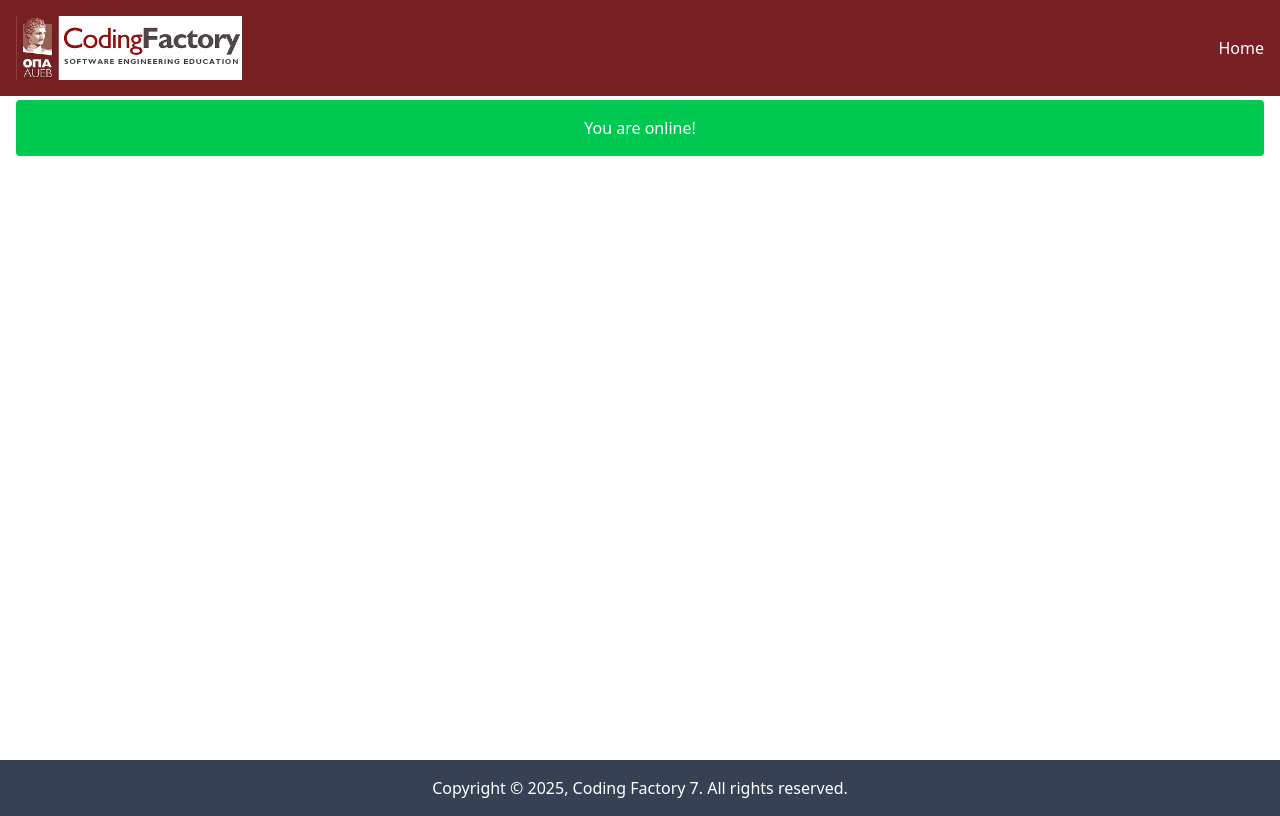
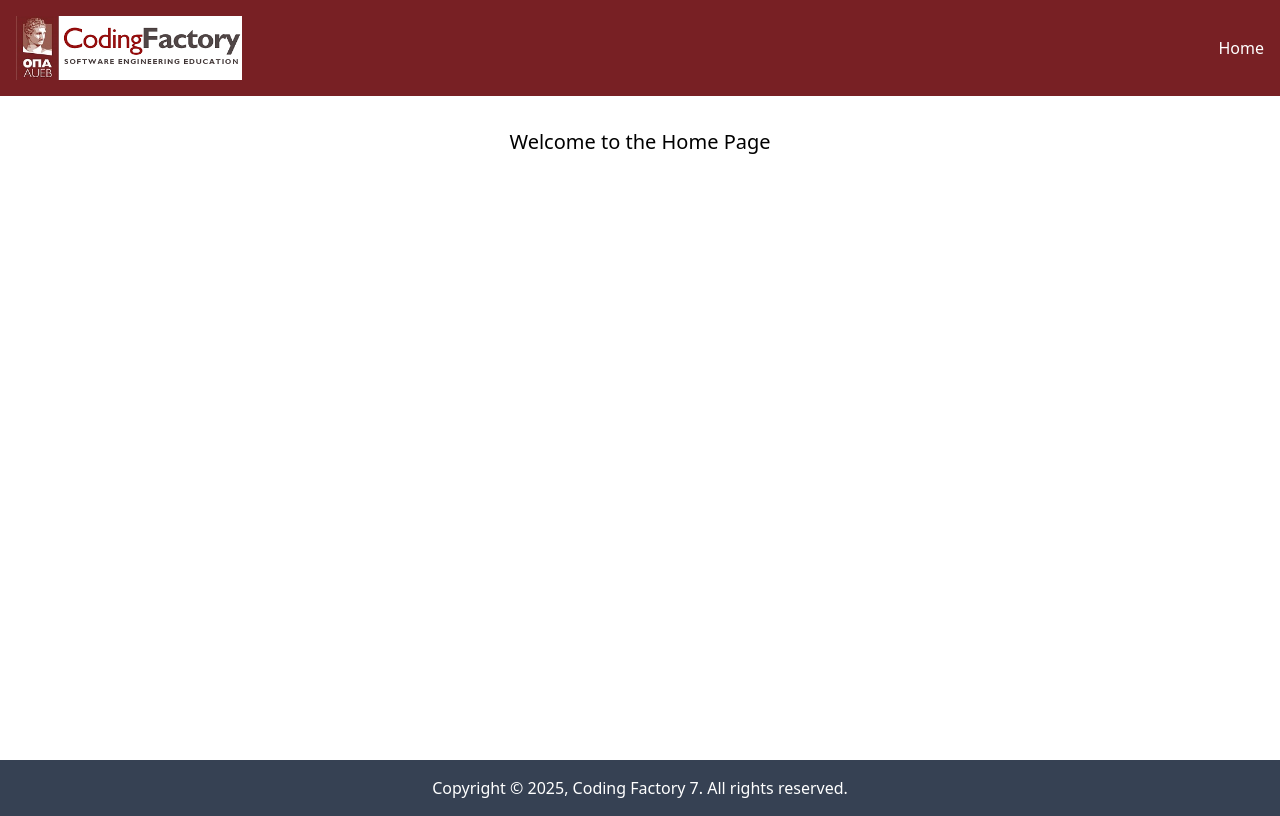
Before and after one commit to serendipity019/cf7-components-intro, a React (Vite) app: page / in a window 1280 px wide. Built offline with nearby package versions, Linux system fonts and the light colour scheme.

Commit message:
feat: we make React BrowserRouter

```diff
--- a/package.json
+++ b/package.json
@@ -14,6 +14,7 @@
     "lucide-react": "^0.511.0",
     "react": "^19.1.0",
     "react-dom": "^19.1.0",
+    "react-router": "^7.6.2",
     "tailwindcss": "^4.1.7"
   },
   "devDependencies": {
--- a/src/App.tsx
+++ b/src/App.tsx
@@ -4,13 +4,17 @@
 // import ArrowFunctionalComponentWithProps from "./components/ArrowFunctionalComponentWithProps.tsx"
 // import ArrowFunctionalComponentWithPropsType from "./components/ArrowFunctionalComponentWithPropsType.tsx"
 
+import { BrowserRouter, Route, Routes } from "react-router"
+import HomePage from "./pages/HomePage"
+import NameChangerPage from "./pages/NameChangerPage"
+
 // import ClassComponentWithState from "./components/ClassComponentWithState"
 //import Counter from "./components/Counter"
 // import FunctionalComponentWithState from "./components/FunctionalComponentWithState"
-import { useEffect } from "react"
+//import { useEffect } from "react"
 import Layout from "./components/Layout"
 //import NameChangerComponent from "./components/NameChangerComp"
-import OnlineStatus from "./components/OnlineStatus";
+//import OnlineStatus from "./components/OnlineStatus";
 // import CounterWithMoreStatesComp from "./components/CounterWithMoreStatesComp"
 // import CounterAdvancedComp from "./components/CounterAdvancedComp"
 // import CounterWithCustomHooks from "./components/CounterWithCustomHooks"
@@ -39,7 +43,7 @@ function App() {
       <ArrowFunctionalComponentWithPropsType title="Is a arrow functional component with props!"
       description="This a description"/> */}
       {/* <CFLogo/> */}
-        <Layout>
+        {/* <Layout>  */}
           {/* <h1 className="text-center text-2xl font-bold"> This is a heading title</h1>
           <ArrowFunctionalComponent/>   */}
           {/* <ClassComponentWithState/>           */}
@@ -52,10 +56,18 @@ function App() {
           {/* <CounterWithCustomHooks/> */}
           {/* <NameChangerComponent/> */}
           {/* <NameChangerComponent/>  */}
-          <OnlineStatus/>
+          {/* <OnlineStatus/> */}
           {/* <CounterWithReducer/>  */}
           {/* <Todo/>  */}
-        </Layout>
+        {/* </Layout> */}
+        <BrowserRouter>
+           <Layout>
+             <Routes>
+              <Route path="/" element={<HomePage/>} />
+              <Route path="/name-changer" element={<NameChangerPage/>} />
+            </Routes>
+           </Layout>
+        </BrowserRouter>
 
     </>
   )
--- a/src/pages/HomePage.tsx
+++ b/src/pages/HomePage.tsx
@@ -1,5 +1,3 @@
-import Layout from "../components/Layout"
-
 const HomePage = () => {
     return (
         <>
--- a/src/pages/NameChangerPage.tsx
+++ b/src/pages/NameChangerPage.tsx
@@ -1,4 +1,3 @@
-import Layout from '../components/Layout';
 import NameChangerComponent from "../components/NameChangerComp";
 
 const NameChangerPage = () => {
```
Also changed, not shown: 1 other file (tests, documents, lock files or other folders).
